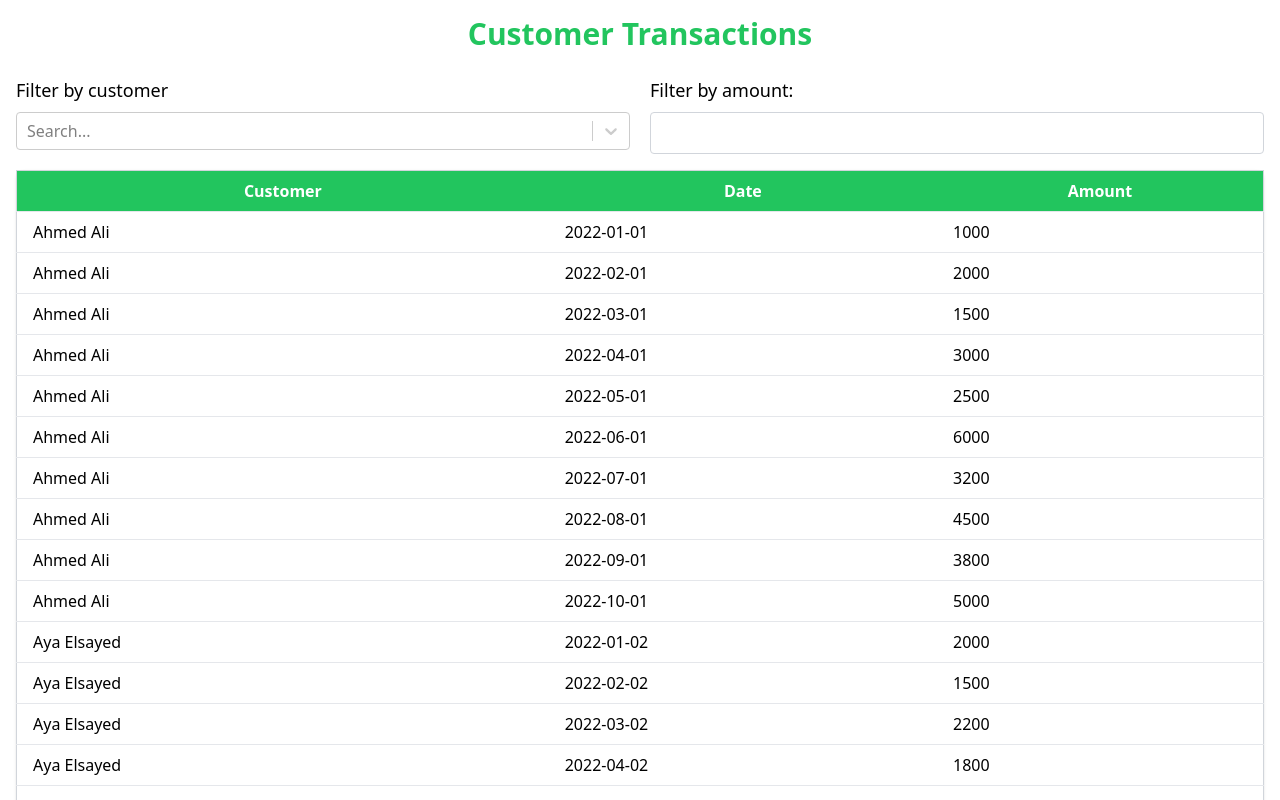
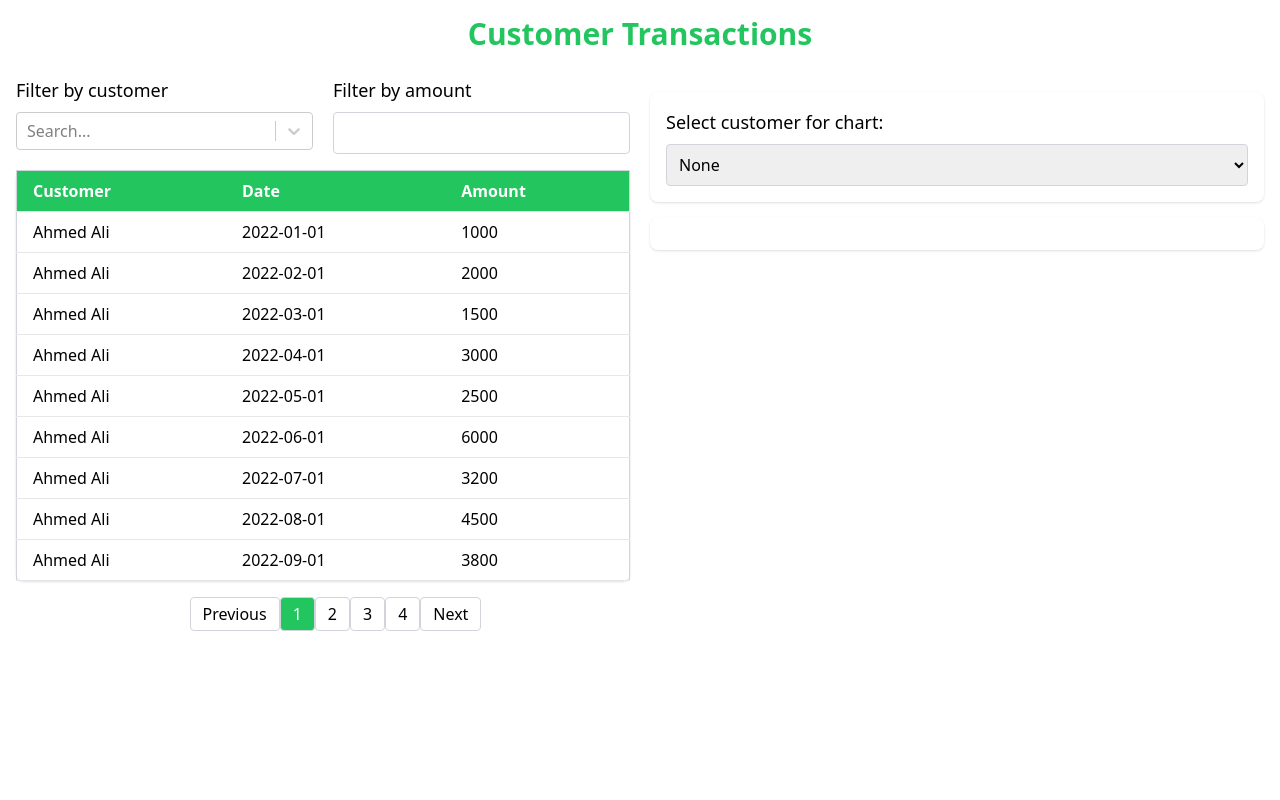
Before and after one commit to Helmy-Ezzat/Route-Front-end-React.js-Task, a React (Vite) app: page / in a window 1280 px wide. Shown: the top 800 px of the page. Built offline with nearby package versions, Linux system fonts and the light colour scheme; data requests are answered from the project's data file.

Commit message:
added comments for clarity

```diff
--- a/src/App.jsx
+++ b/src/App.jsx
@@ -3,7 +3,6 @@ import { getCustomers, getTransactions } from './services/api'
 import CustomerFilter from './components/CustomerFilter'
 import CustomerTable from './components/CustomerTable '
 import TransactionChart from './components/TransactionChart'
-
 
 function App() {
   const [customers, setCustomers] = useState([])
@@ -14,21 +13,20 @@ function App() {
   const [selectedCustomer, setSelectedCustomer] = useState(null)
 
   useEffect(() => {
+    // Fetch customers and transactions data from API on component mount
     const getData = async () => {
       const customersData = await getCustomers()
       const transactionsData = await getTransactions()
       setCustomers(customersData)
       setTransactions(transactionsData)
-      setTransactionsAmount(transactionsData)
-      setTransactionsId(transactionsData)
-      setFilteredTransactions(transactionsData)
+      setTransactionsAmount(transactionsData) // Initialize amount filter data
+      setTransactionsId(transactionsData) // Initialize ID filter data
+      setFilteredTransactions(transactionsData) // Initialize filtered transactions
     }
     getData()
   }, [])
 
-
-
-
+  // Filter transactions by customer ID
   const handleFilterCustomerID = (customerId) => {
     if (customerId === '') {
       setFilteredTransactions(transactions)
@@ -46,7 +44,7 @@ function App() {
       )
     }
   }
-
+  // Filter transactions by amount
   const handleFilterAmount = (amount) => {
     let filtered = transactionsId
     filtered = filtered.filter(
@@ -59,7 +57,7 @@ function App() {
       )
     )
   }
-
+  // Set selected customer for transaction chart
   const handleSelectCustomer = (customerId) => {
     setSelectedCustomer(
       customers.find((customer) => customer.id == parseInt(customerId))
@@ -68,9 +66,13 @@ function App() {
 
   return (
     <div className="container mx-auto p-4">
+      {/* Application title */}
       <h1 className="text-3xl font-bold mb-6 text-center text-green-500">
         Customer Transactions
       </h1>
+      <div className="flex flex-col md:flex-row gap-5">
+        {/* Filter and customer table section */}
+        <div className="flex-1">
           <CustomerFilter
             customers={customers}
             handleFilterCustomerID={handleFilterCustomerID}
@@ -81,8 +83,13 @@ function App() {
             filteredTransactions={filteredTransactions}
             handleSelectCustomer={handleSelectCustomer}
           />
+        </div>
+        {/* Transaction chart section */}
+        <div className="flex-1">
           <div className="mt-4 p-4 bg-white shadow rounded-lg">
-        <label className="block mb-2 text-lg">Select customer for chart:</label>
+            <label className="block mb-2 text-lg">
+              Select customer for chart:
+            </label>
             <select
               className="block w-full p-2 border border-gray-300 rounded"
               onChange={(e) => handleSelectCustomer(e.target.value)}
@@ -95,11 +102,14 @@ function App() {
               ))}
             </select>
           </div>
+          {/* Transaction chart component */}
           <TransactionChart
             selectedCustomer={selectedCustomer}
             transactions={transactions}
           />
         </div>
+      </div>
+    </div>
   )
 }
 
--- a/src/components/CustomerFilter.jsx
+++ b/src/components/CustomerFilter.jsx
@@ -17,6 +17,7 @@ const CustomerFilter = ({
 
   return (
     <div className="flex gap-5  flex-col md:flex-row ">
+      {/* Filter by customer dropdown */}
       <div className="w-full flex-1">
         <label className="block mb-2 text-lg">Filter by customer</label>
         <Select
@@ -28,8 +29,9 @@ const CustomerFilter = ({
           placeholder="Search..."
         />
       </div>
+      {/* Filter by amount input */}
       <div className="w-full flex-1">
-        <label className="block mb-2 text-lg">Filter by amount:</label>
+        <label className="block mb-2 text-lg">Filter by amount</label>
         <input
           type="number"
           className="block w-full p-2 border border-gray-300 rounded mb-4"
--- a/src/components/CustomerTable .jsx
+++ b/src/components/CustomerTable .jsx
@@ -1,12 +1,65 @@
-import React from 'react';
+// import React from 'react';
+
+// const CustomerTable = ({
+//   customers,
+//   filteredTransactions,
+//   handleSelectCustomer,
+// }) => {
+//   return (
+//     <table className="min-w-full bg-white border border-gray-300 shadow rounded-lg text-left">
+//       <thead>
+//         <tr className="bg-green-500 text-white">
+//           <th className="py-2 px-4 border-b">Customer</th>
+//           <th className="py-2 px-4 border-b">Date</th>
+//           <th className="py-2 px-4 border-b">Amount</th>
+//         </tr>
+//       </thead>
+//       <tbody>
+//         {filteredTransactions.map((transaction) => (
+//           <tr
+//             key={transaction.id}
+//             className="hover:bg-gray-100 cursor-pointer"
+//             onClick={() => handleSelectCustomer(transaction.customer_id)}
+//           >
+//             <td className="py-2 px-4 border-b">
+//               {
+//                 customers.find(
+//                   (customer) => customer.id == transaction.customer_id
+//                 )?.name
+//               }
+//             </td>
+//             <td className="py-2 px-4 border-b">{transaction.date}</td>
+//             <td className="py-2 px-4 border-b">{transaction.amount}</td>
+//           </tr>
+//         ))}
+//       </tbody>
+//     </table>
+//   )
+// }
+
+// export default CustomerTable;
+
+import React, { useState } from 'react'
+import ReactPaginate from 'react-paginate'
 
 const CustomerTable = ({
   customers,
   filteredTransactions,
   handleSelectCustomer,
 }) => {
+  const [currentPage, setCurrentPage] = useState(0)
+  const itemsPerPage = 9
+
+  const handlePageClick = (data) => {
+    setCurrentPage(data.selected)
+  }
+
+  const offset = currentPage * itemsPerPage
+  const currentItems = filteredTransactions.slice(offset, offset + itemsPerPage)
+
   return (
-    <table className="min-w-full bg-white border border-gray-300 shadow rounded-lg">
+    <div>
+      <table className="min-w-full bg-white border border-gray-300 shadow rounded-lg text-left">
         <thead>
           <tr className="bg-green-500 text-white">
             <th className="py-2 px-4 border-b">Customer</th>
@@ -15,13 +68,15 @@ const CustomerTable = ({
           </tr>
         </thead>
         <tbody>
-        {filteredTransactions.map((transaction) => (
+          {/* Render current page items */}
+          {currentItems.map((transaction) => (
             <tr
               key={transaction.id}
               className="hover:bg-gray-100 cursor-pointer"
               onClick={() => handleSelectCustomer(transaction.customer_id)}
             >
               <td className="py-2 px-4 border-b">
+                {/* Display customer name */}
                 {
                   customers.find(
                     (customer) => customer.id == transaction.customer_id
@@ -34,7 +89,33 @@ const CustomerTable = ({
           ))}
         </tbody>
       </table>
+      <div className="mt-4">
+        {/* Pagination component */}
+        <ReactPaginate
+          // previousLabel={'previous'}
+          // nextLabel={'next'}
+          breakLabel={'...'}
+          breakClassName={'break-me'}
+          pageCount={Math.ceil(filteredTransactions.length / itemsPerPage)}
+          marginPagesDisplayed={2}
+          pageRangeDisplayed={5}
+          onPageChange={handlePageClick}
+          containerClassName={'pagination'}
+          activeClassName={'active bg-green-500 text-white'}
+          className="w-full md:w-1/2 mx-auto flex justify-between items-center px-5"
+          pageClassName={
+            'inline-block px-3 py-1 border border-gray-300 rounded'
+          }
+          previousClassName={
+            'inline-block px-3 py-1 border border-gray-300 rounded'
+          }
+          nextClassName={
+            'inline-block px-3 py-1 border border-gray-300 rounded'
+          }
+        />
+      </div>
+    </div>
   )
 }
 
-export default CustomerTable;
+export default CustomerTable
```
Also changed, not shown: src/components/TransactionChart.jsx (+5 -2 lines). Lines whose indentation alone changed are shown as unchanged.
